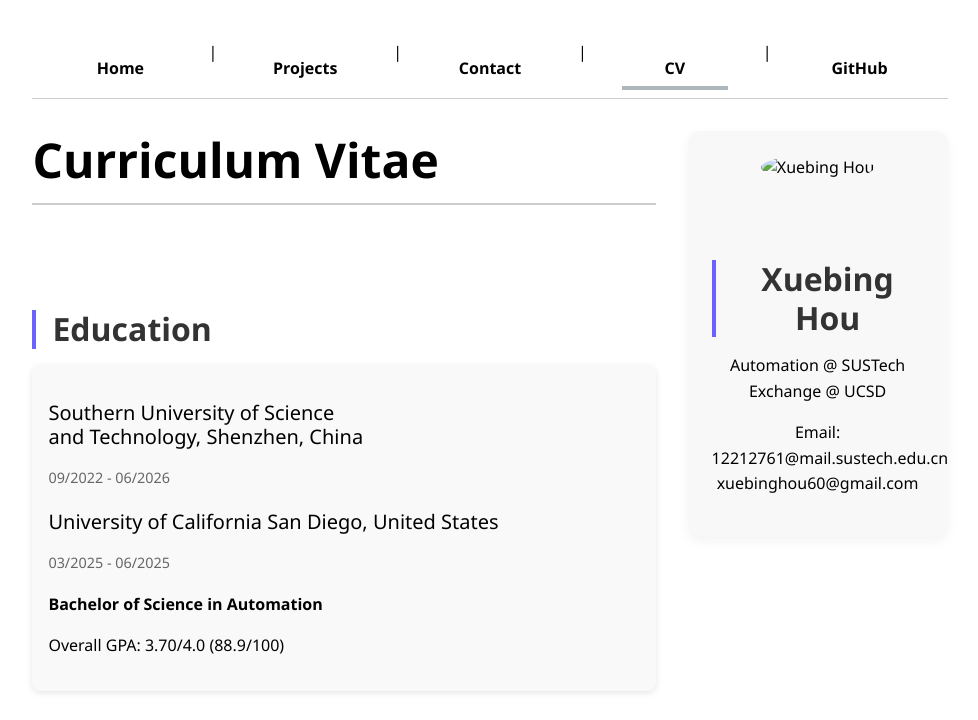
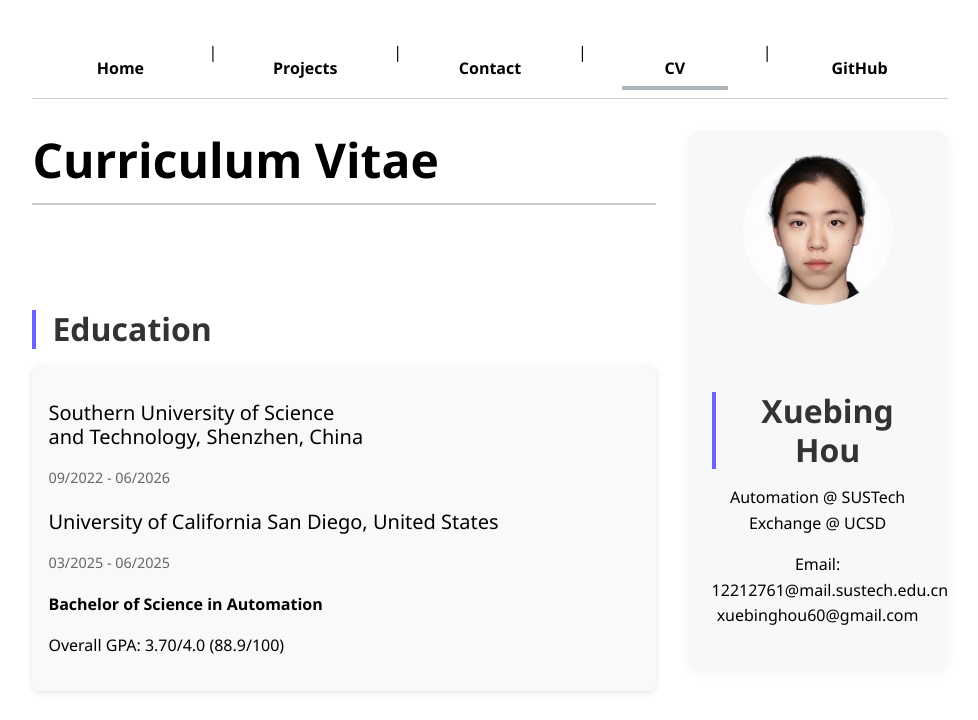
Before and after one commit to GaeaHou/portfolio, a plain HTML site: page CV/index.html in a window 1280 px wide. Shown: the top 720 px of the page, without its empty margins (150-1128 px from the left). Drawn offline with Linux system fonts and the light colour scheme.

Commit message:
Update index.html

```diff
--- a/CV/index.html
+++ b/CV/index.html
@@ -86,7 +86,7 @@
             </section>
             </main>
             <aside>
-                <img src="portfolio/images/picture.jpg" alt="Xuebing Hou">
+                <img src="/portfolio/images/picture.jpg" alt="Xuebing Hou">
                 <h2>Xuebing Hou</h2>
                 <p>Automation @ SUSTech<br>Exchange @ UCSD</p>
                 <p>Email:<br>12212761@mail.sustech.edu.cn  xuebinghou60@gmail.com</p>
```
